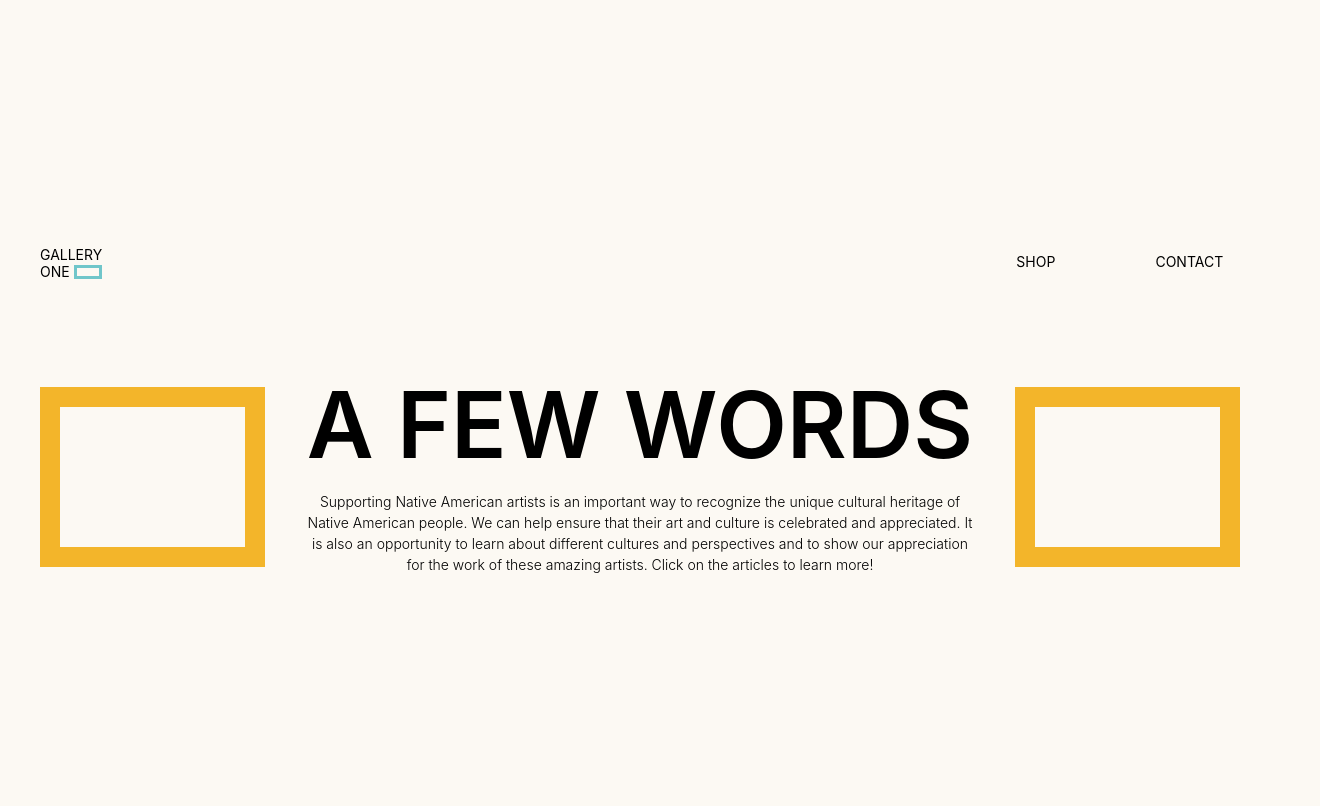
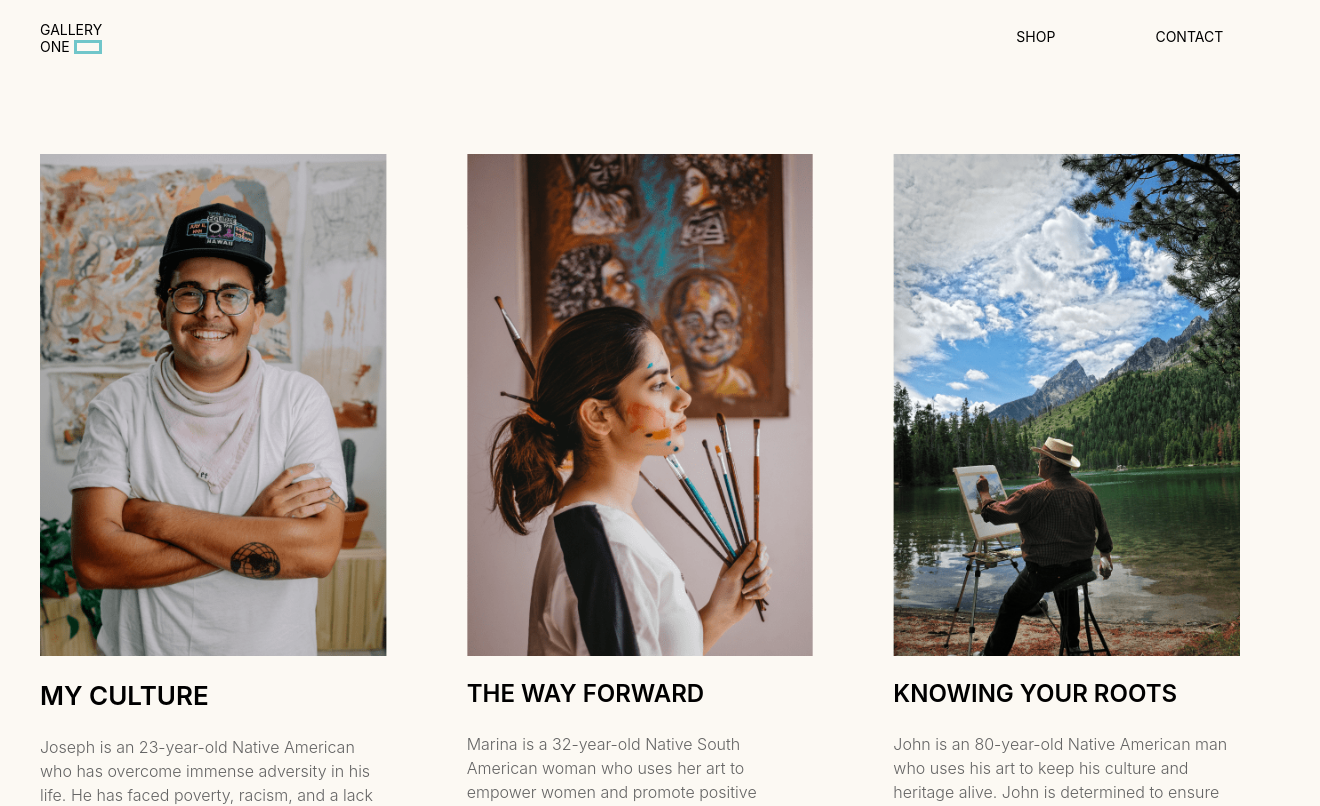
Before and after one commit to AndrewRoyCreative/galleryOne-vite, a React (Vite) app: page / in a window 1280 px wide. Shown: the top 806 px of the page, 1320 px wide, since content can reach past the window. Built offline with nearby package versions, Linux system fonts and the light colour scheme; what prettier-plugin-tailwindcss would draw is missing.

Commit message:
overflow issues

```diff
--- a/src/components/Slider.jsx
+++ b/src/components/Slider.jsx
@@ -31,7 +31,7 @@ const Slider = () => {
 
   return (
     <section>
-        <div className='w-full flex flex-col md:flex-row md:justify-between md:mt-20'>
+        <div className='w-[100vw] flex flex-col md:flex-row md:justify-between md:mt-20'>
             <div className=' mt-10 md:mt-0 w-full h-full flex flex-col justify-center items-center pl-10 pr-10 '>
                 <div className='w-full overflow-hidden relative'>
                     <motion.div
--- a/src/pages/Home.jsx
+++ b/src/pages/Home.jsx
@@ -18,10 +18,10 @@ const Home = () => {
     <Navbar />
     {/* <Hero />
     <WhatsOn />
-    <Exhibits /> */}
-    <Articles />
-    {/* <Slider />
-    <Newsletter />
+    <Exhibits />
+    <Articles /> */}
+    <Slider />
+    {/* <Newsletter />
     <Footer /> */}
     </>
   )
```
